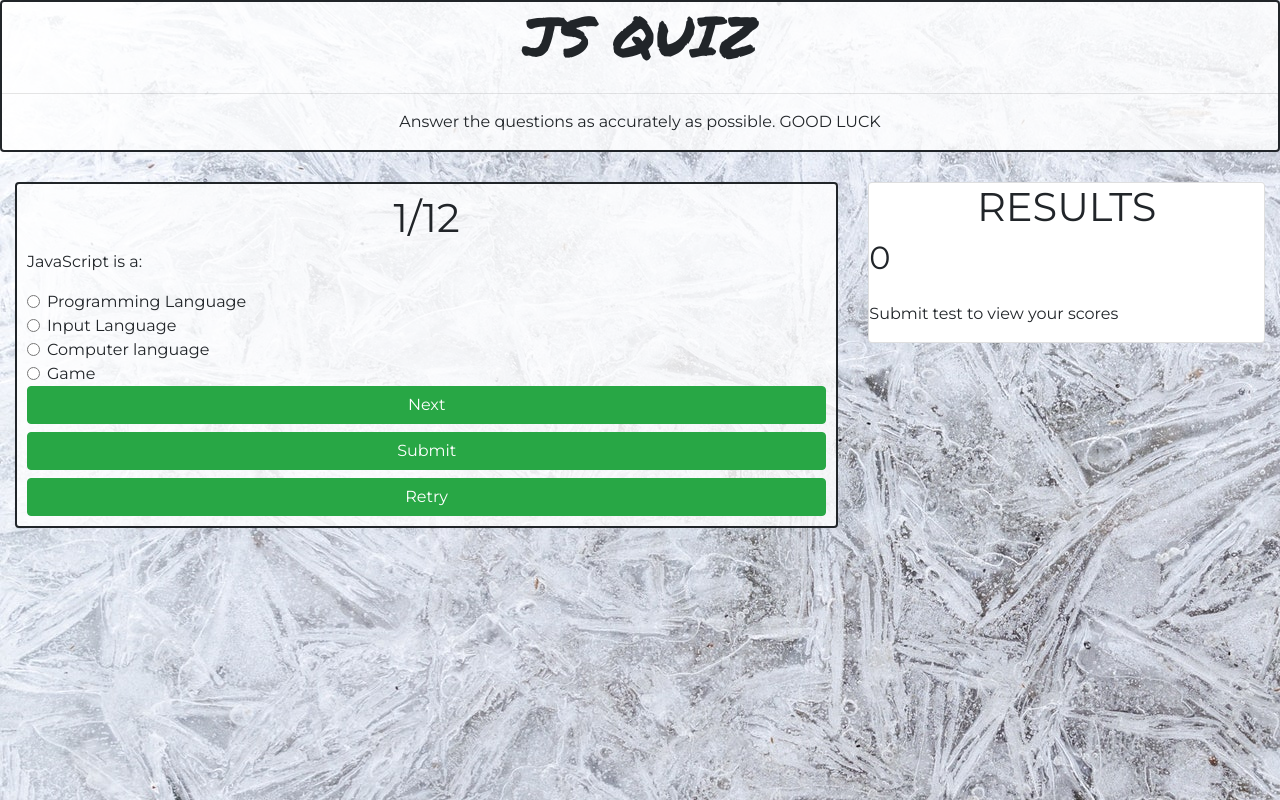
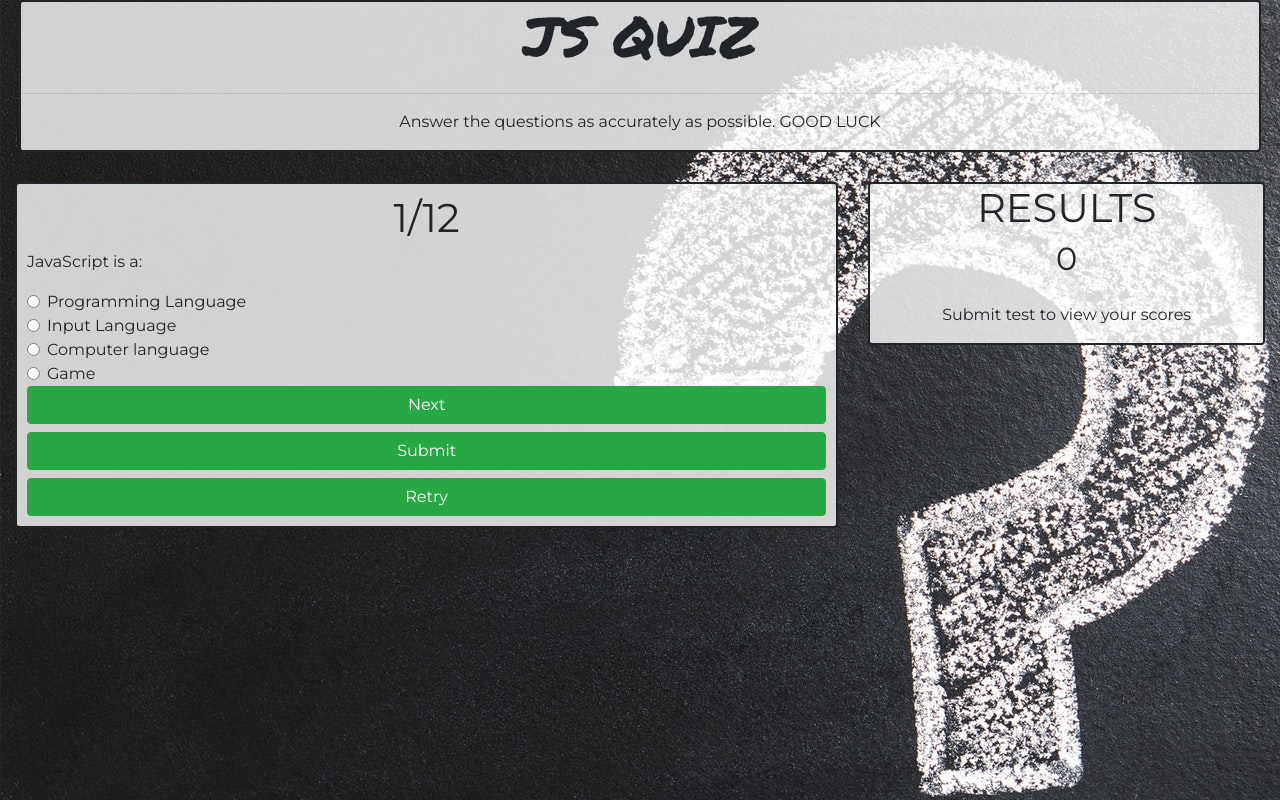
Before and after one commit to IJaccojwang/js-quiz, a plain HTML site: page index.html in a window 1280 px wide. Drawn offline with Linux system fonts and the light colour scheme.

Commit message:
Fix styles indentation

```diff
--- a/css/styles.css
+++ b/css/styles.css
@@ -2,9 +2,8 @@
   font-family: 'Montserrat', sans-serif;
 }
 body{
-  background-image: url("../img/back.jpeg");
-  width: 100%;
-  height: 100vh;
+  background-image: url("../img/back3.jpeg");
+  background-size: auto auto;
 }
  .second, .third, .fourth, .fifth, .sixth, .seventh, .eigth, .ninth, .tenth, .eleventh, .twelfth{
   display: none;
@@ -16,7 +15,8 @@ h1{
   font-family:'Permanent Marker', cursive;
 }
 #card{
-  width: 100%;
+  width: 97%;
+  margin-left: 1.5%;
   background-color: rgba(255,255,255, 0.8);
   text-align: center;
   margin-bottom: 30px;
@@ -33,3 +33,8 @@ h1{
   background-color: rgba(255,255,255, 0.8);
   padding: 10px;
 }
+#res{
+  text-align: center;
+  background-color: rgba(255,255,255, 0.8);
+  border: 2px solid;
+}
```
